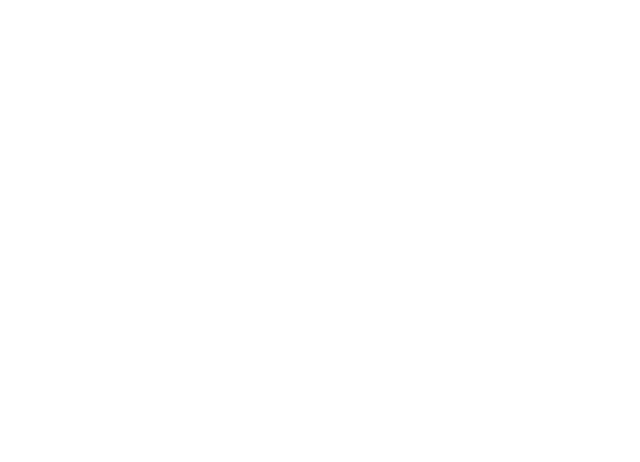
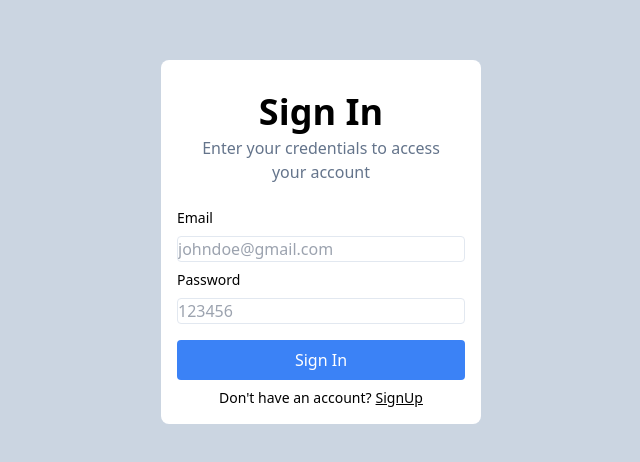
Before and after one commit to SargunSinghSethi/PaySafe, a React (Vite) app in the folder frontend/: page /signin in a window 1280 px wide. Before the commit this address had no page. Shown: the part 158-620 px from the top of the page, without its empty margins (319-959 px from the left). Built offline with nearby package versions, Linux system fonts and the light colour scheme.

Commit message:
Completed SignIN UI and Partially Completed Dashboard UI

```diff
--- a/frontend/src/App.jsx
+++ b/frontend/src/App.jsx
@@ -4,7 +4,7 @@ import {
   Route} from "react-router-dom";
 
 import {Signup} from "./pages/Signup";
-// import {Signin} from "./pages/Signin";
+import {Signin} from "./pages/Signin";
 // import {Send} from "./pages/Send";
 import "./App.css"
 import {Dashboard} from "./pages/Dashboard";
@@ -15,8 +15,8 @@ function App() {
     <BrowserRouter>
       <Routes>
         <Route path="/signup" element={<Signup/>}/>
-        {/* <Route path="/signin" element={<Signin/>}/>
-        <Route path="/send" element={<Send/>}/> */}
+        <Route path="/signin" element={<Signin/>}/>
+        {/* <Route path="/send" element={<Send/>}/> */}
         <Route path="/dashboard" element={<Dashboard/>}/>
       </Routes>
     </BrowserRouter>
--- /dev/null
+++ b/frontend/src/components/Appbar.jsx
@@ -0,0 +1,18 @@
+export const Appbar = () => {
+    return <div className="flex justify-between h-14 bg-blue-400 text-white">
+        <div className="flex flex-col justify-center ml-4 h-full text-3xl font-bold">
+            PaySafe App
+        </div>
+        <div className="flex">
+            <div className="flex flex-col justify-center mr-4 h-full">
+                Hello, User
+            </div>
+            <div className="rounded-full bg-slate-200 text-black h-12 w-12 flex justify-center mt-1 mr-2">
+            <div className="flex flex-col justify-center h-full text-xl">
+                U
+            </div>
+            </div>
+        </div>
+
+    </div>
+}
--- /dev/null
+++ b/frontend/src/components/Balance.jsx
@@ -0,0 +1,10 @@
+export const Balance = ({value})=> {
+    return <div className="flex text-lg">
+        <div className="font-bold ">
+            Your Balance
+        </div>
+        <div className="font-semibold ml-4">
+            Rs {value}
+        </div>
+    </div>
+}
--- /dev/null
+++ b/frontend/src/components/BottomWarning.jsx
@@ -0,0 +1,11 @@
+import { Link } from "react-router-dom"
+export default function BottomWarning({label,buttonText,to}) {
+    return <div className="flex justify-center text-sm py-2">
+        <div>
+            {label}
+        </div>
+        <Link className="underline cursor-pointer pl-1" to={to}>
+        {buttonText}
+        </Link>
+    </div>
+}
--- a/frontend/src/components/Button.jsx
+++ b/frontend/src/components/Button.jsx
@@ -1,3 +1,5 @@
 export default function Button({label,onClick}) {
-    return <button type="button" onClick={onClick} >{label}</button>
+    return <div className="bg-blue-500 h-10 p-2 rounded text-white">
+        <button type="button" onClick={onClick} >{label}</button>
+    </div>
 }
--- a/frontend/src/components/InputBox.jsx
+++ b/frontend/src/components/InputBox.jsx
@@ -1,10 +1,10 @@
-export default function InputBox({label,placeholder,onChange}) {
+export default function InputBox({label,type,placeholder,onChange}) {
     return (
         <div>
             <div className="text-left text-sm py-2 font-medium">
                 {label}
             </div>
-            <input placeholder={placeholder} onChange={onChange} className="w-full border rounded border-slate-200"/>
+            <input type={type} placeholder={placeholder} onChange={onChange} className="w-full border rounded border-slate-200"/>
         </div>
     );
 }
--- /dev/null
+++ b/frontend/src/components/Users.jsx
@@ -0,0 +1,5 @@
+export const  Users = ()=> {
+    return <div>
+        Users
+    </div>
+}
--- a/frontend/src/pages/Dashboard.jsx
+++ b/frontend/src/pages/Dashboard.jsx
@@ -1,5 +1,14 @@
+import { Appbar } from "../components/Appbar"
+import { Balance } from "../components/Balance"
+import { Users } from "../components/Users"
 export const Dashboard= ()=> {
     return (
-        <div>Dashboard</div>
+        <div>
+            <Appbar/>
+            <div className="m-10">
+                <Balance value={"10,000"}/>
+                <Users />
+            </div>
+        </div>
     )
 }
--- a/frontend/src/pages/Signin.jsx
+++ b/frontend/src/pages/Signin.jsx
@@ -0,0 +1,46 @@
+import { useState } from "react"
+import { useNavigate } from "react-router-dom";
+import Heading from "../components/Heading";
+import SubHeading from "../components/SubHeading";
+import InputBox from "../components/InputBox";
+import Button from "../components/Button";
+import BottomWarning from "../components/BottomWarning";
+import axios from "axios";
+export const Signin = ()=> {
+    const [username,setUsername] = useState("");
+    const [password,setPassword] = useState("");
+    const navigate = useNavigate();
+    return <div className="bg-slate-300 h-screen flex items-center justify-center">
+        <div className="bg-white rounded-lg w-80 text-center p-2 h-max px-4">
+            <Heading label={"Sign In"}/>
+            <SubHeading label={"Enter your credentials to access your account"}/>
+            <InputBox
+            label={"Email"}
+            type={"email"}
+            placeholder={"johndoe@gmail.com"}
+            onChange={e=> {
+                setUsername(e.target.value);
+            }}/>
+            <InputBox
+            label={"Password"}
+            type={"password"}
+            placeholder={"123456"}
+            onChange={e=> {
+                setUsername(e.target.value);
+            }}/>
+            <div className="pt-4">
+                <Button
+                label={"Sign In"}
+                onClick={async ()=> {
+                    const response = await axios.post("https://localhost:3000/api/v1/user/signin",{
+                        username,
+                        password
+                    });
+                    localStorage.setItem("token",response.data.token);
+                    navigate("/dashboard");
+                }}/>
+            </div>
+            <BottomWarning label={"Don't have an account?"} buttonText={"SignUp"} to={"/signup"}/>
+        </div>
+    </div>
+}
--- a/frontend/src/pages/Signup.jsx
+++ b/frontend/src/pages/Signup.jsx
@@ -4,6 +4,7 @@ import Heading from '../components/Heading';
 import SubHeading from '../components/SubHeading';
 import InputBox from '../components/InputBox';
 import Button from '../components/Button';
+import BottomWarning from '../components/BottomWarning';
 import axios from "axios";
 
 export const Signup = () => {
@@ -20,24 +21,28 @@ export const Signup = () => {
                 <SubHeading label={"Enter your information to create an account"} />
                 <InputBox
                 label={"First Name"}
+                type={"text"}
                 placeholder={"John"}
                 onChange={e => {
                     setFirstName(e.target.value)
                 }}/>
                 <InputBox
                 label={"Last Name"}
+                type={"text"}
                 placeholder={"Doe"}
                 onChange={e => {
                     setLastName(e.target.value)
                 }}/>
                 <InputBox
                 label={"Email"}
+                type={"email"}
                 placeholder={"johndoe@gmail.com"}
                 onChange={e => {
                     setUsername(e.target.value)
                 }}/>
                 <InputBox
                 label={"Password"}
+                type={"password"}
                 placeholder={"123456"}
                 onChange={e => {
                     setPassword(e.target.value)
@@ -56,6 +61,8 @@ export const Signup = () => {
                         navigate("/dashboard");
                     }}/>
                 </div>
+                {/* <BottomWarning label={"Already have an account?"} buttonText={"SignIn"} to={"/signin"}/> */}
+                <BottomWarning label={"Already have an account?"} buttonText={"SignIn"} to={"/dashboard"}/>
             </div>
         </div>
     )
```
